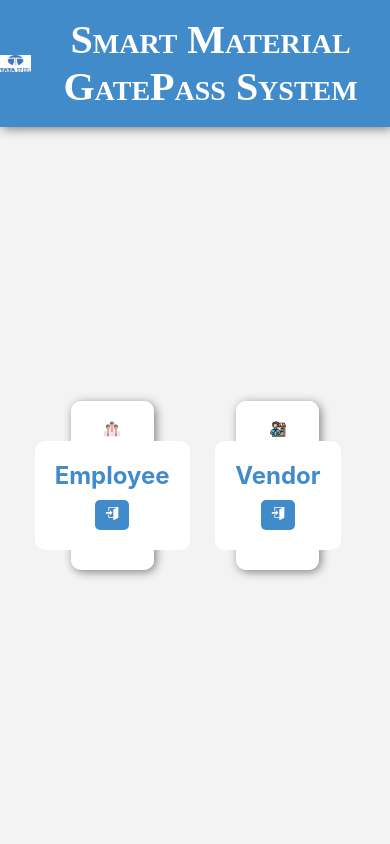
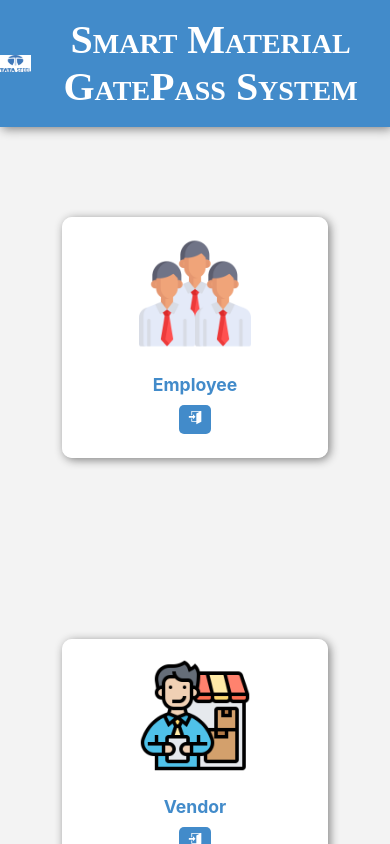
Before and after one commit to hritamdutta18/gatepass, a React (Create React App) app: page / in a window 390 px wide. Built offline with nearby package versions, Linux system fonts and the light colour scheme.

Commit message:
Responsive Styles for home page

```diff
--- a/src/components/HomePage/homepage.css
+++ b/src/components/HomePage/homepage.css
@@ -2,7 +2,7 @@
     display: flex;
     align-items: center;
     justify-content: center;
-    height: 85%;
+    height: 100%;
     width: 85%;
     margin: 0 auto;
 }
@@ -15,3 +15,12 @@
     border-radius: 10px;
     box-shadow: 2px 2px 10px grey;
 }
+
+@media (max-width: 567px) {
+    .cards{
+        flex-direction: column;
+    }
+    .card-container{
+        width: 80%;
+    }
+}
--- a/src/components/subComponents/HomeOption/homeoption.css
+++ b/src/components/subComponents/HomeOption/homeoption.css
@@ -14,26 +14,34 @@
 }
 
 .card-icon-container{
-    width: 60%;
+    width: -webkit-fill-available;
 }
 .card-icon-container img{
     width: inherit;
-    margin: 0 20%;
+    margin: 0 25%;
 }
 
 .card-content-container{
     flex-direction: column;
     color: black;
+    width: -webkit-fill-available;
+    padding: 1rem 0 0 0;
 }
 .card-content-container > h2{
     margin-bottom: 10px;
     color: #428bca;
 }
 .card-content-container > button{
-    padding:  7px 10px;
+    padding: 0.4rem 0.6rem;
     border-radius: 5px;
     cursor: pointer;
     background-color: #428bca;
     color: white;
     border: none;
 }
+
+@media (max-width: 767px) {
+    .card-content-container > h2{
+        font-size: 1.1rem;
+    }
+}
```
